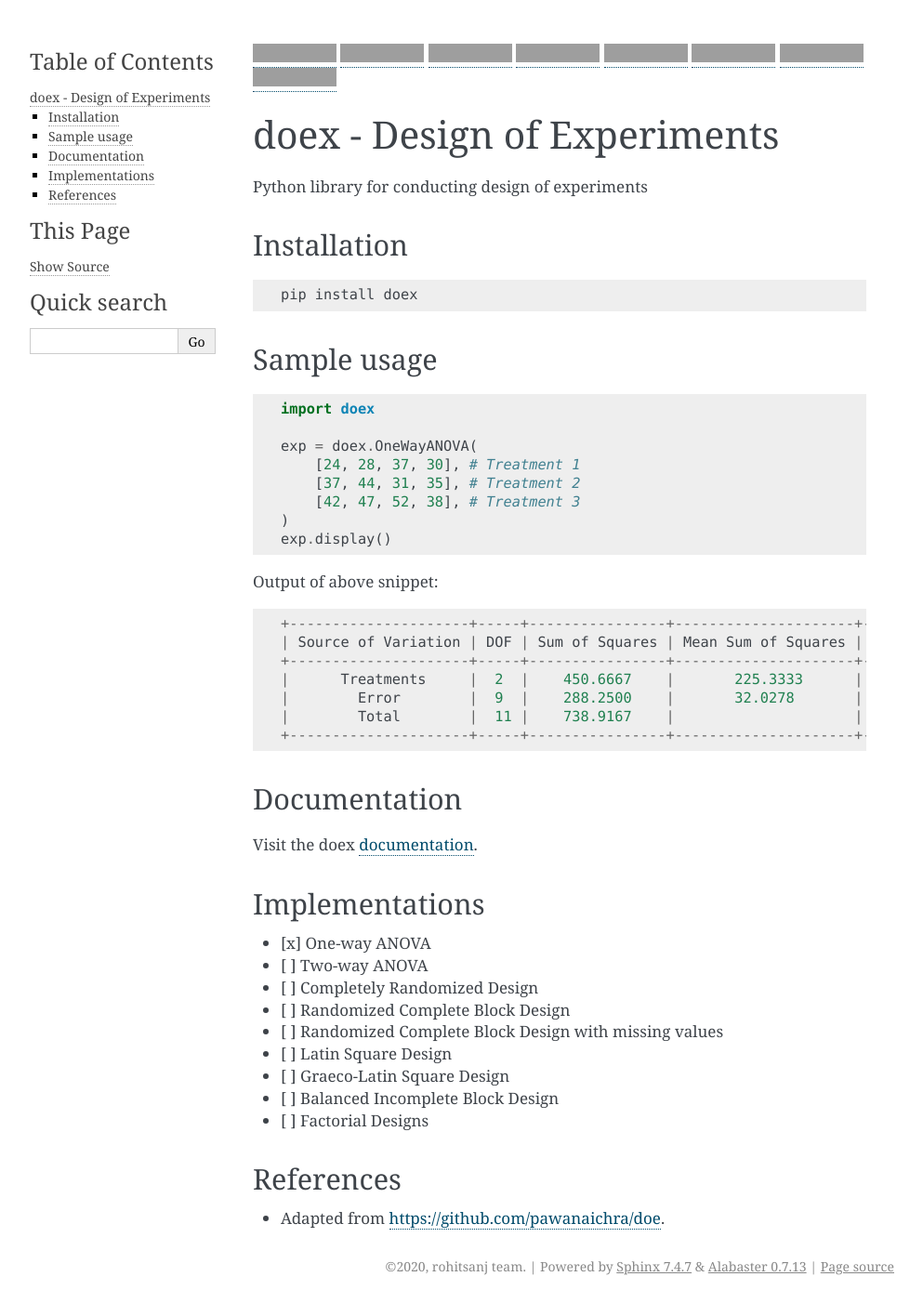
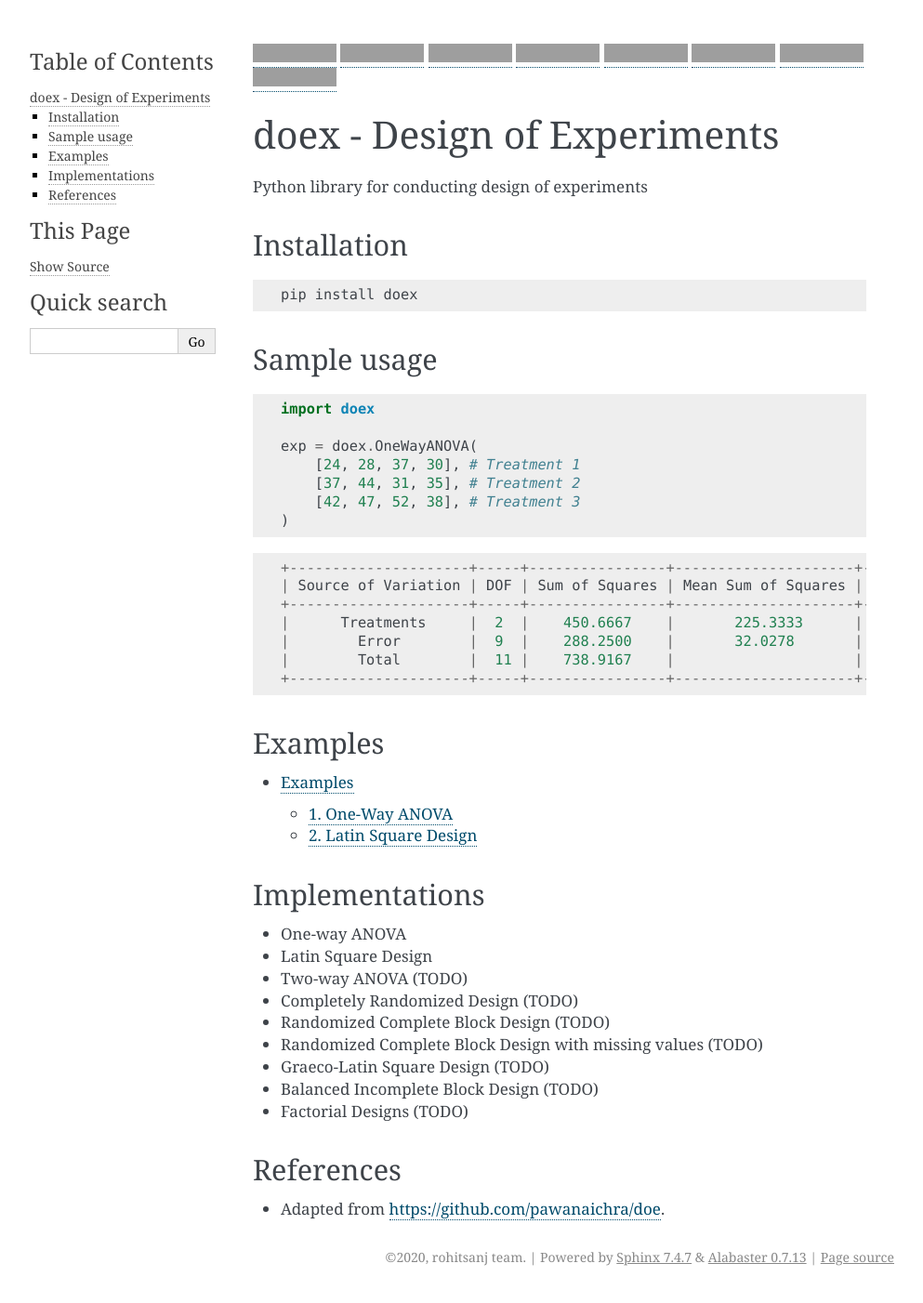
Before and after one commit to rohitsanj/doex, a Sphinx documentation site: the page built from docs/index.md, in a window 1280 px wide, cut to the strip 0-1402 px from the top of the page. Shown: the whole strip at 93% size, without its empty margins (148-1141 px from the left). Built offline with Sphinx 7.4.7, drawn with Linux system fonts in a browser that asks for light colours; grey boxes are pictures that could not be loaded.

Commit message:
added examples to docs

````diff
--- a/docs/index.md
+++ b/docs/index.md
@@ -27,10 +27,7 @@
     [37, 44, 31, 35], # Treatment 2
     [42, 47, 52, 38], # Treatment 3
 )
-exp.display()
 ```
-
-Output of above snippet:
 
 ```
 +---------------------+-----+----------------+---------------------+-------------+---------+
@@ -42,21 +39,26 @@
 +---------------------+-----+----------------+---------------------+-------------+---------+
 ```
 
-## Documentation
+## Examples
 
-Visit the doex [documentation][documentation].
+```{toctree}
+:maxdepth: 2
+
+
+examples.md
+```
 
 ## Implementations
 
-- [x] One-way ANOVA
-- [ ] Two-way ANOVA
-- [ ] Completely Randomized Design
-- [ ] Randomized Complete Block Design
-- [ ] Randomized Complete Block Design with missing values
-- [ ] Latin Square Design
-- [ ] Graeco-Latin Square Design
-- [ ] Balanced Incomplete Block Design
-- [ ] Factorial Designs
+- One-way ANOVA
+- Latin Square Design
+- Two-way ANOVA (TODO)
+- Completely Randomized Design (TODO)
+- Randomized Complete Block Design (TODO)
+- Randomized Complete Block Design with missing values (TODO)
+- Graeco-Latin Square Design (TODO)
+- Balanced Incomplete Block Design (TODO)
+- Factorial Designs (TODO)
 
 ## References
 
````
Also changed, not shown: README.md (+9 -12 lines), docs/examples.md (added, +58 -0 lines).
